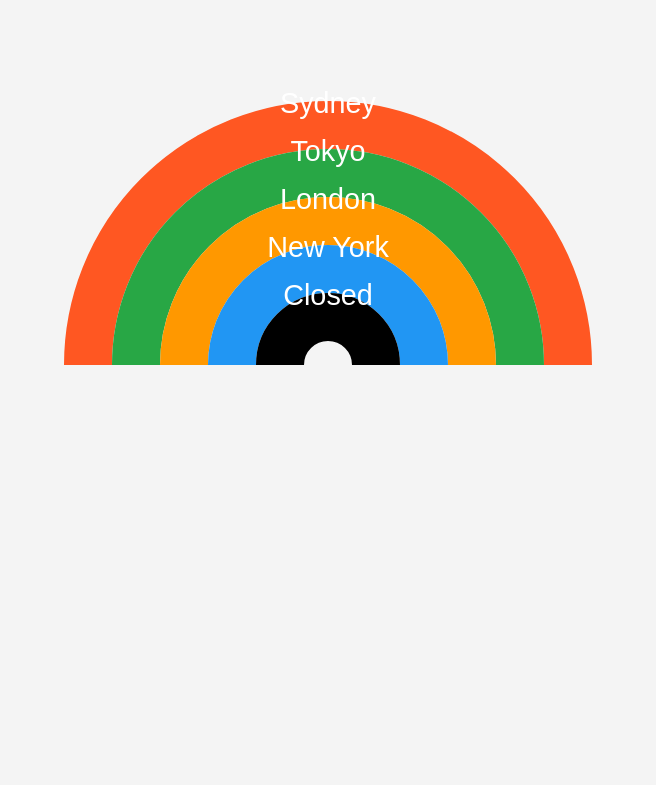
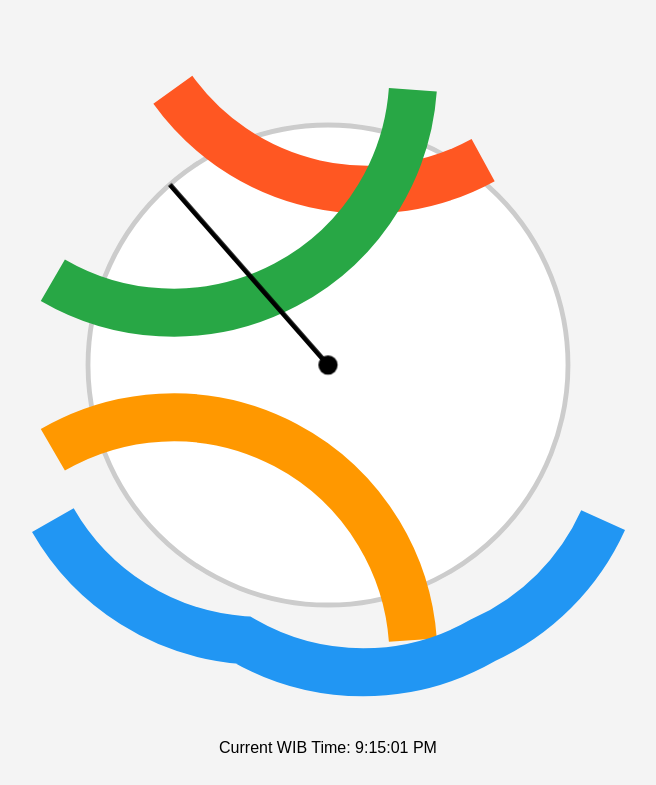
Before and after one commit to ninorepo/forexsession, a plain HTML site: page index.html in a window 1280 px wide. Shown: the part 91-876 px from the top of the page, without its empty margins (312-968 px from the left). Before the commit the page ends 848 px from the top, so only its background shows below. Drawn offline with Linux system fonts and the light colour scheme.

Commit message:
Update index.html

```diff
--- a/index.html
+++ b/index.html
@@ -3,48 +3,93 @@
 <head>
   <meta charset="UTF-8" />
   <meta name="viewport" content="width=device-width, initial-scale=1.0"/>
-  <title>Forex Session Rings</title>
+  <title>Forex Session Clock (WIB)</title>
   <style>
     body {
+      font-family: Arial, sans-serif;
+      text-align: center;
       background: #f4f4f4;
-      text-align: center;
-      font-family: Arial, sans-serif;
       padding: 20px;
     }
     svg {
       max-width: 90vmin;
       height: auto;
     }
-    .label {
-      font-size: 12px;
-      fill: #fff;
-      text-anchor: middle;
+    .clock-hand {
+      stroke: #000;
+      stroke-width: 2;
+      transform-origin: 150px 150px;
+      transition: transform 0.5s ease-in-out;
     }
   </style>
 </head>
 <body>
 
-  <h2>Forex Session Rings (WIB)</h2>
+  <h2>Forex Session Clock (WIB)</h2>
+  <svg viewBox="0 0 300 300">
+    <!-- Circular background -->
+    <circle cx="150" cy="150" r="100" fill="#fff" stroke="#ccc" stroke-width="2" />
 
-  <svg viewBox="0 0 300 300">
-    <!-- Sydney Session -->
-    <path d="M150,150 m-100,0 a100,100 0 0,1 200,0" fill="none" stroke="#ff5722" stroke-width="20" />
-    <!-- Tokyo Session -->
-    <path d="M150,150 m-80,0 a80,80 0 0,1 160,0" fill="none" stroke="#28a745" stroke-width="20" />
-    <!-- London Session -->
-    <path d="M150,150 m-60,0 a60,60 0 0,1 120,0" fill="none" stroke="#ff9800" stroke-width="20" />
-    <!-- New York Session -->
-    <path d="M150,150 m-40,0 a40,40 0 0,1 80,0" fill="none" stroke="#2196f3" stroke-width="20" />
-    <!-- Closed Session -->
-    <path d="M150,150 m-20,0 a20,20 0 0,1 40,0" fill="none" stroke="#000" stroke-width="20" />
+    <!-- Session Arcs (24h = 360deg → 1h = 15deg) -->
+    <!-- Sydney: 5 AM – 2 PM WIB = 75deg to 150deg -->
+    <path d="M214.64 64.64
+             A100 100 0 0 1 85.35 35.35"
+          fill="none" stroke="#ff5722" stroke-width="20"/>
 
-    <!-- Session Labels -->
-    <text x="150" y="45" class="label">Sydney</text>
-    <text x="150" y="65" class="label">Tokyo</text>
-    <text x="150" y="85" class="label">London</text>
-    <text x="150" y="105" class="label">New York</text>
-    <text x="150" y="125" class="label">Closed</text>
+    <!-- Tokyo: 7 AM – 4 PM WIB = 105deg to 180deg -->
+    <path d="M185.35 35.35
+             A100 100 0 0 1 35.35 114.64"
+          fill="none" stroke="#28a745" stroke-width="20"/>
+
+    <!-- London: 3 PM – 12 AM WIB = 195deg to 270deg -->
+    <path d="M35.35 185.35
+             A100 100 0 0 1 185.35 264.64"
+          fill="none" stroke="#ff9800" stroke-width="20"/>
+
+    <!-- New York: 8 PM – 5 AM WIB = 300deg to 75deg (wraps around) -->
+    <path d="
+        M264.64 214.64
+        A100 100 0 0 1 214.64 264.64
+        A100 100 0 0 1 114.64 264.64
+        A100 100 0 0 1 35.36 214.64"
+          fill="none" stroke="#2196f3" stroke-width="20"/>
+
+    <!-- Rotating Line -->
+    <line id="clock-hand" x1="150" y1="150" x2="150" y2="50" class="clock-hand" />
+
+    <!-- Center dot -->
+    <circle cx="150" cy="150" r="4" fill="#000" />
   </svg>
+
+  <div id="time" style="margin-top: 10px; font-size: 16px;"></div>
+
+  <script>
+    function convertToJakartaTime(date) {
+      return new Date(date.toLocaleString("en-US", { timeZone: "Asia/Jakarta" }));
+    }
+
+    function updateClock() {
+      const now = convertToJakartaTime(new Date());
+      const hours = now.getHours();
+      const minutes = now.getMinutes();
+      const seconds = now.getSeconds();
+
+      // Time in decimal hours
+      const decimalTime = hours + minutes / 60 + seconds / 3600;
+
+      // Calculate angle (360deg = 24h → 15deg per hour)
+      const angle = decimalTime * 15;
+
+      const hand = document.getElementById("clock-hand");
+      hand.style.transform = `rotate(${angle}deg)`;
+
+      // Show time
+      document.getElementById("time").textContent = "Current WIB Time: " + now.toLocaleTimeString();
+    }
+
+    updateClock();
+    setInterval(updateClock, 1000);
+  </script>
 
 </body>
 </html>
```
